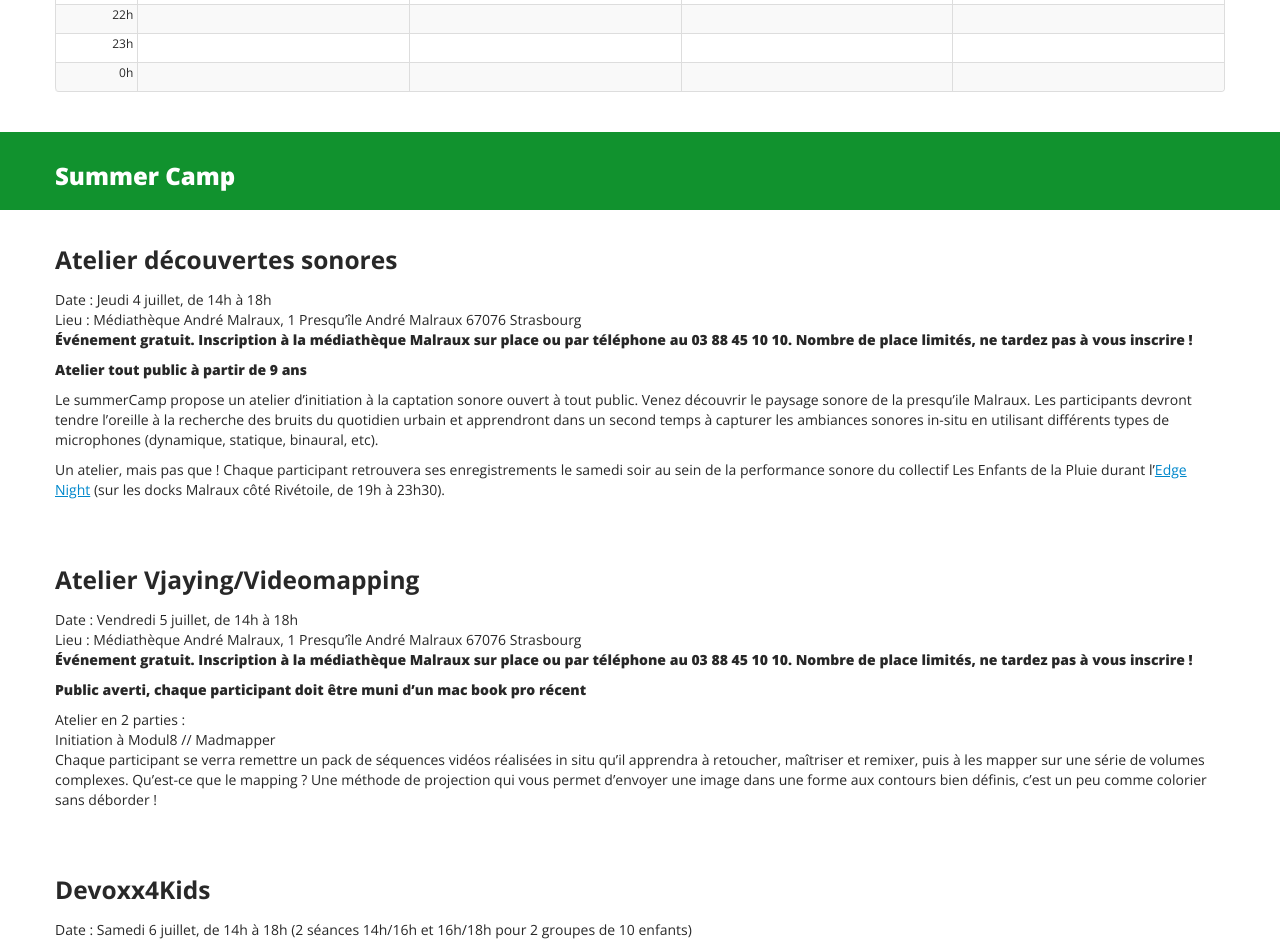
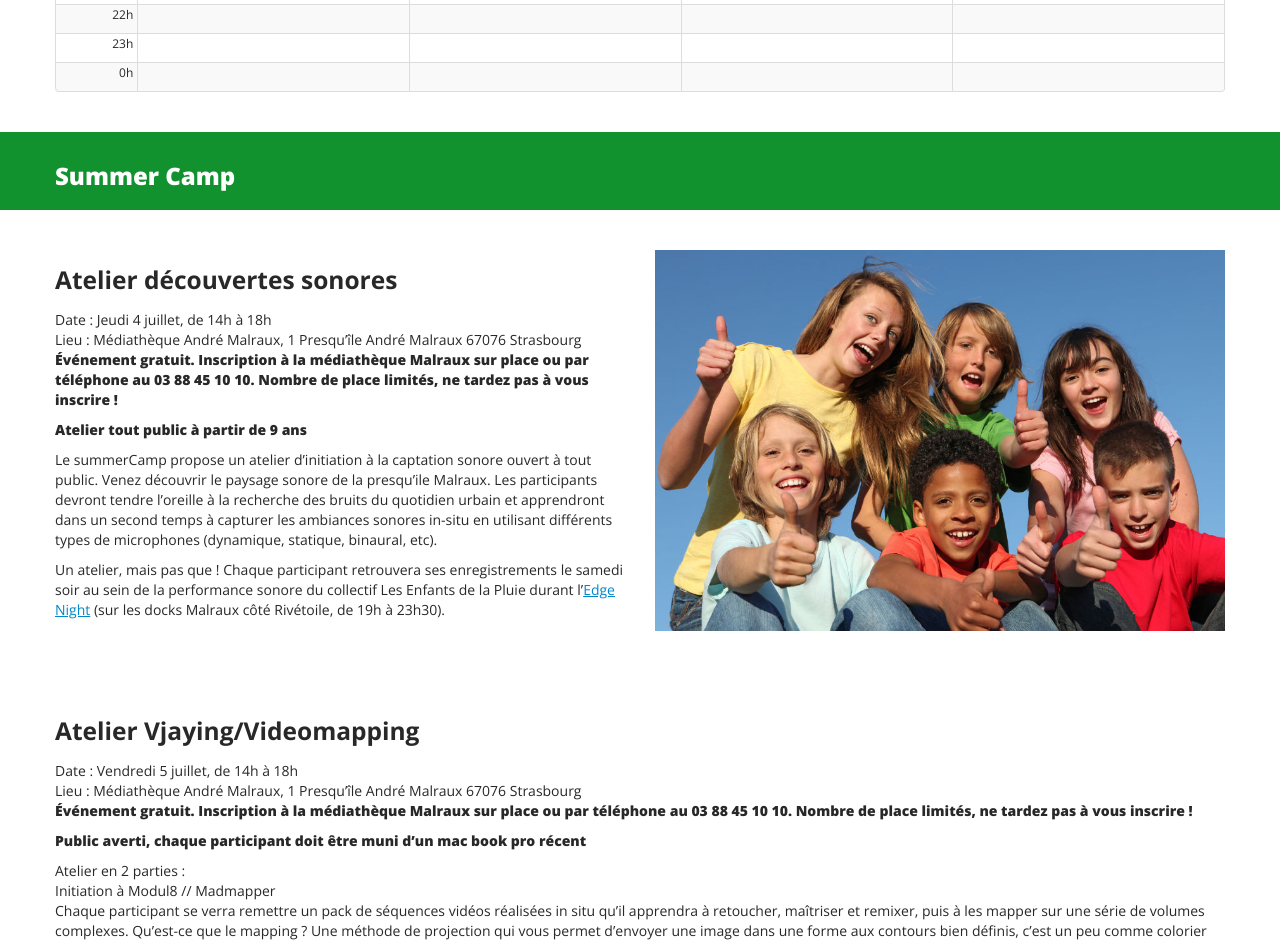
Before and after one commit to AlsaceDigitale/edgefest, a Jekyll site: the page built from summercamp.html, in a window 1280 px wide. Shown: the part 1944-2886 px from the top of the page. Built offline with Jekyll 4.4.1, drawn with Linux system fonts in a browser that asks for light colours; some web fonts are replaced.

Commit message:
small fix

```diff
--- a/_includes/summercamp.html
+++ b/_includes/summercamp.html
@@ -7,15 +7,11 @@
     </div>
   </div>
 </section>
-<section id="decouvertessonores">
+<section id="decouvertessonores" class="mt-20">
   <div class="container">
     <div class="row">
-      <div class="span12">
+      <div class="span6">
         <h3>Atelier découvertes sonores</h3>
-      </div>
-    </div>
-    <div class="row">
-      <div class="span12">
         <p class="date">Date : Jeudi 4 juillet, de 14h à 18h</p>
         <p class="venue">Lieu : Médiathèque André Malraux, 1 Presqu’île André Malraux 67076 Strasbourg</p>
         <p class="type">Événement gratuit. Inscription à la médiathèque Malraux sur place ou par téléphone au 03 88 45 10 10. Nombre de place limités, ne tardez pas à vous inscrire !</p>
@@ -26,6 +22,13 @@
         <p class="concept">
           Un atelier, mais pas que ! Chaque participant retrouvera ses enregistrements le samedi soir au sein de la performance sonore du collectif Les Enfants de la Pluie durant l’<a href="/edgenight#edgenight">Edge Night</a> (sur les docks Malraux côté Rivétoile, de 19h à 23h30).
         </p>
+      </div>
+      <div class="span6">
+        <ul class="thumbnails">
+          <li class="span6">
+            <img src="/img/summercamp1.jpg" />
+          </li>
+        </ul>
       </div>
     </div>
   </div>
--- a/edgenight.html
+++ b/edgenight.html
@@ -1,7 +1,7 @@
 ---
 layout: default
 title: "Edge Night - Samedi 6 juillet 2013 - EdgeFest 2013 - Festival des communautés numériques et créatives à Strasbourg"
-facebook_image: "http://www.edgefest.fr/img/edgenight1.jpg"
+facebook_image: "http://www.edgefest.fr/img/edgenight_fb.jpg"
 facebook_description: "Durant quatre jours, EdgeFest by Alsace Digitale proposera des rendez-vous variés et novateurs autour des thèmes de l’innovation, du numérique, de l’entrepreneuriat, de l’art et de la culture. Ce festival a pour ambition de démontrer le potentiel que le croisement de ces différentes disciplines peut générer, en termes de créativité et de développement économique."
 ---
 {% include planning.html %}
--- a/summercamp.html
+++ b/summercamp.html
@@ -1,7 +1,7 @@
 ---
 layout: default
 title: "Summer Camp - EdgeFest 2013 - Festival des communautés numériques et créatives à Strasbourg"
-facebook_image: "http://www.edgefest.fr/img/summercamp1.jpg"
+facebook_image: "http://www.edgefest.fr/img/summercamp_fb.jpg"
 facebook_description: "Durant quatre jours, EdgeFest by Alsace Digitale proposera des rendez-vous variés et novateurs autour des thèmes de l’innovation, du numérique, de l’entrepreneuriat, de l’art et de la culture. Ce festival a pour ambition de démontrer le potentiel que le croisement de ces différentes disciplines peut générer, en termes de créativité et de développement économique."
 ---
 {% include planning.html %}
```
Also changed, not shown: img/edgenight_fb.jpg (added), img/summercamp_fb.jpg (added).
